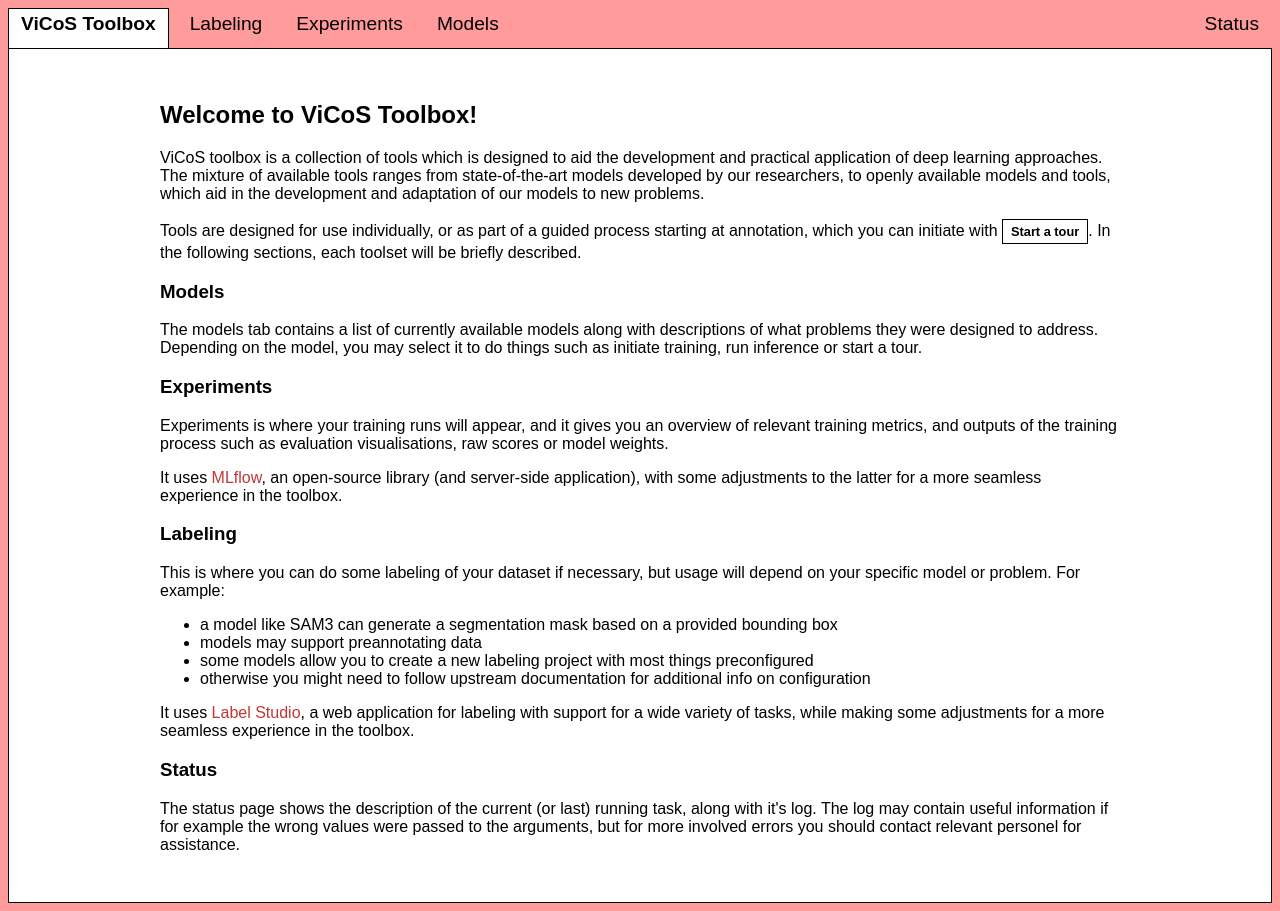
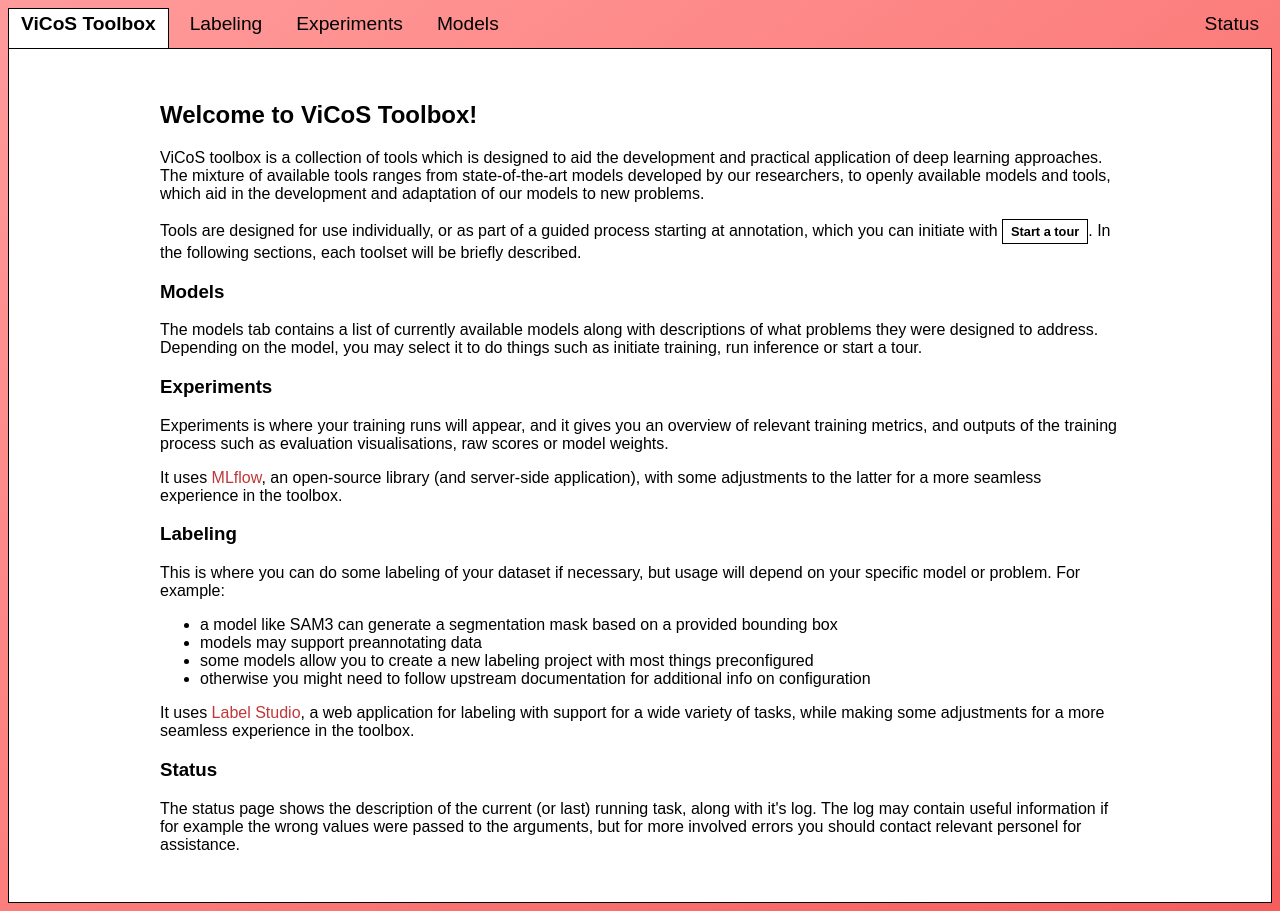
Before and after one commit to vicoslab/toolbox, a Flask app: page / in a window 1280 px wide. Run offline with Flask 3, Linux system fonts and the light colour scheme; parts of the project's set-up code (start-up, migrations or seed data) failed here and were passed over.

Commit message:
Add gradient to body

```diff
--- a/apps/nexus/static/properties.css
+++ b/apps/nexus/static/properties.css
@@ -1,4 +1,6 @@
 :root, html > body {
+    --brand-primary: oklch(79.214% 0.11998 20.054);
+    --brand-secondary: oklch(67.841% 0.18816 23.544);
     --bg-primary: white; /*#950606*/
     --fg-accent-default: #c13737;
     --fg-accent-hover: #d32a2a;
--- a/apps/nexus/static/style.css
+++ b/apps/nexus/static/style.css
@@ -14,7 +14,7 @@ body {
     display: grid;
     grid-template-rows: 3rem 1fr;
     margin: 0;
-    background-color: oklch(79.214% 0.11998 20.054);
+    background: linear-gradient(to bottom right, var(--brand-primary), var(--brand-secondary));
     /* background-color: rgb(255, 158, 158); */
     /* background-color: rgb(232, 232, 232); */
 }
```
